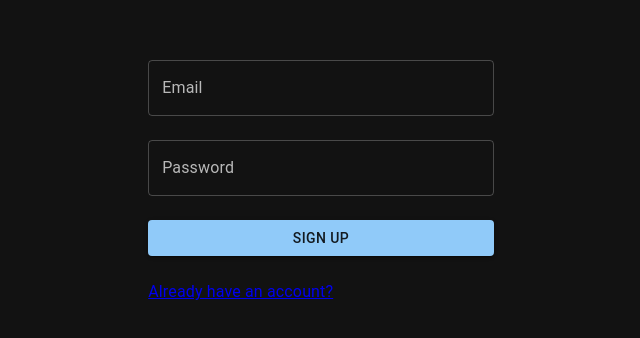
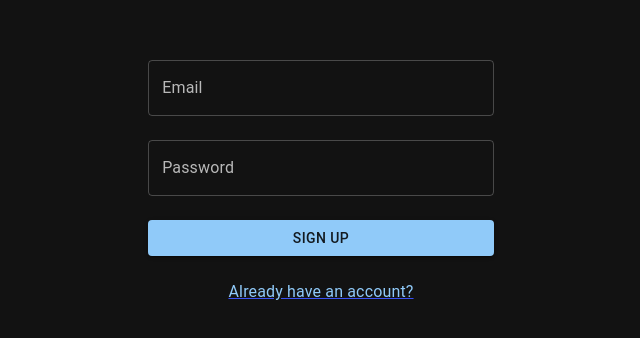
Before and after one commit to IvanOrsh/shm-chatter-ui, a React (Vite) app: page /signup in a window 1280 px wide. Shown: the part 218-556 px from the top of the page, without its empty margins (319-959 px from the left). Built offline with nearby package versions, Linux system fonts and the light colour scheme.

Commit message:
feat: update login/signup

```diff
--- a/src/components/auth/Login.tsx
+++ b/src/components/auth/Login.tsx
@@ -1,10 +1,14 @@
 import { Link } from "react-router-dom";
+import { Link as MUILink } from "@mui/material";
+
 import { Auth } from "./Auth";
 
 export function Login() {
   return (
     <Auth submitLabel="Log in" onSubmit={async () => {}}>
-      <Link to={"/signup"}>Don't have an account?</Link>
+      <Link to={"/signup"} style={{ alignSelf: "center" }}>
+        <MUILink>Don't have an account?</MUILink>
+      </Link>
     </Auth>
   );
 }
--- a/src/components/auth/SignUp.tsx
+++ b/src/components/auth/SignUp.tsx
@@ -1,11 +1,14 @@
 import { Link } from "react-router-dom";
+import { Link as MUILink } from "@mui/material";
 
 import { Auth } from "./Auth";
 
 export function SignUp() {
   return (
     <Auth submitLabel="Sign Up" onSubmit={async () => {}}>
-      <Link to={"/login"}>Already have an account?</Link>
+      <Link to={"/login"} style={{ alignSelf: "center" }}>
+        <MUILink>Already have an account?</MUILink>
+      </Link>
     </Auth>
   );
 }
```
